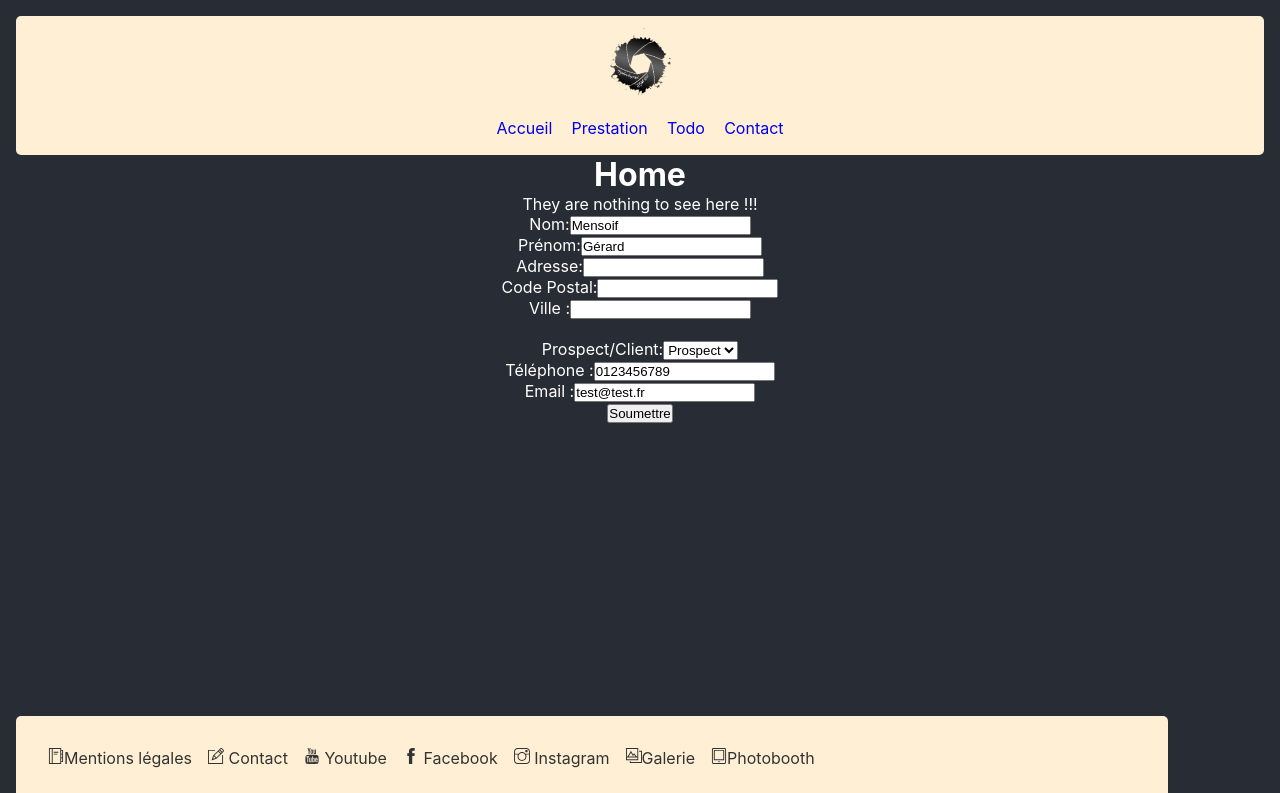
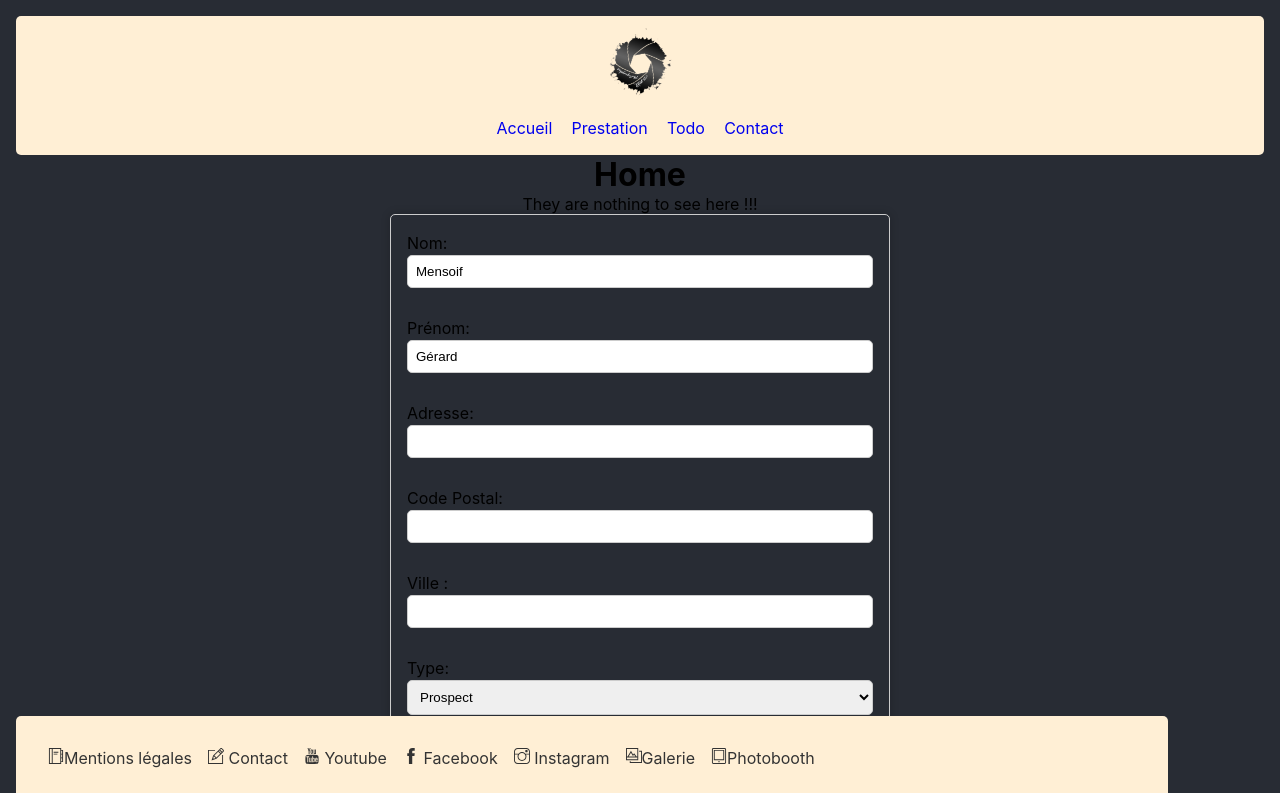
Before and after one commit to Christophe-Desmarres/CRM, a React (Create React App) app in the folder client/: page / in a window 1280 px wide. Shown: the top 793 px of the page. Built offline with nearby package versions, Linux system fonts and the light colour scheme.

Commit message:
remove autosuggestion for city

```diff
--- a/client/src/App.css
+++ b/client/src/App.css
@@ -1,7 +1,11 @@
 .App {
+  display: grid;
+  grid-template-rows: auto 1fr auto;
+
   text-align: center;
   padding: 1rem;
   background-color: #282c34;
+  margin-bottom: 7rem;
   min-height: 100vh;
 }
 
@@ -16,9 +20,9 @@
   }
 }
 
-.App-header {
+.App-body {
+  margin-bottom: 5rem;
   /* font-size: calc(10px + 2vmin); */
-  color: white;
 }
 
 @keyframes App-logo-spin {
--- a/client/src/App.js
+++ b/client/src/App.js
@@ -8,8 +8,8 @@ function App() {
   return (
     <div className="App">
       <header className="App-header">
-      <RouterList />
-      <Footer />
+      <RouterList  className="App-body"/>
+      <Footer  className="App-footer"/>
       </header>
     </div>
   );
--- a/client/src/components/ClientForm.js
+++ b/client/src/components/ClientForm.js
@@ -1,4 +1,36 @@
 import React, { useState } from 'react';
+import styled from 'styled-components';
+
+const Form = styled.form`
+  display: flex;
+  flex-direction: column;
+  width: 100%;
+  max-width: 500px;
+  margin: 0 auto;
+  padding: 1rem;
+  border: 1px solid #ccc;
+  border-radius: 5px;
+  box-shadow: 0 0 10px rgba(0, 0, 0, 0.2);
+
+  label{
+    width:100%;
+    text-align: left;
+    line-height: 1.5rem;
+  }
+
+  input, select {
+    width: 100%;
+    float: right;
+    margin-bottom: 0.5rem;
+    padding: 0.5rem;
+    border: 1px solid #ccc;
+    border-radius: 5px;
+
+    &:focus {
+      color: blue;
+    }
+  }
+`;
 
 function ClientForm() {
   const [formData, setFormData] = useState({
@@ -7,44 +39,49 @@ function ClientForm() {
     address: '',
     zipCode: '',
     city: '',
-    prospectClient: '',
+    Type: '',
     phone: '0123456789',
     email: 'test@test.fr',
     suggestions: []
   });
 
-  const handleChange = (event) => {
-    console.log(event.target.name, event.target.value);
+  const handleChange = async (event) => {
 
     setFormData({
       ...formData,
       [event.target.name]: event.target.value
     });
 
-    if (event.target.name === 'city' && formData.city.length > 2) {
-      cityAutosuggest(event);
+    // if (event.target.name ==='city' && formData.city.length > 2) {
 
-    }
+    //   let suggest = await fetch(`https://api-adresse.data.gouv.fr/search/?q=${formData.city}&limit=4&type=municipality&autocomplete=1`)
+    //   .then(response => response.json())
+    //   .then(data => {
+    //     return data.features;
+    //   })
+    //   // let data = await cityAutosuggest(formData.city);
+    //   console.log(suggest);
+
+    //   setFormData({
+    //     ...formData,
+    //     suggestions: suggest
+    //   });
+    // }
   }
 
-  const cityAutosuggest = (event) => {
-    console.log(formData.city);
+  // return array wiyh 4 cities suggestions
+  const cityAutosuggest = async (city) => {
+    console.log(city);
 
-
-    let suggestCity = fetch(`https://api-adresse.data.gouv.fr/search/?q=${event.target.value}&limit=4&type=municipality&autocomplete=1`)
+    let suggest = await fetch(`https://api-adresse.data.gouv.fr/search/?q=${city}&limit=4&type=municipality&autocomplete=1`)
       .then(response => response.json())
       .then(data => {
+        console.log(data.features);
         return data.features;
-        //setFormData({ ...formData, suggestions: data.features});
       });
+      return suggest;
 
-      console.log(suggestCity.properties);
-
-    setFormData({
-    ...formData,
-    suggestions: suggestCity.properties.city
-  });
-}
+      }
 
 
   const handleSubmit = (event) => {
@@ -92,7 +129,7 @@ function ClientForm() {
   }
 
   return (
-    <form onSubmit={handleSubmit}>
+    <Form onSubmit={handleSubmit}>
       <label>
         Nom:
         <input type="text" name="lastName" onChange={handleChange} value={formData.lastName} />
@@ -129,8 +166,8 @@ function ClientForm() {
       </label>
       <br />
       <label>
-        Prospect/Client:
-        <select name="prospectClient" onChange={handleChange} value={formData.prospectClient}>
+        Type:
+        <select name="prospectClient" onChange={handleChange} value={formData.Type}>
           <option value="prospect">Prospect</option>
           <option value="client">Client</option>
         </select>
@@ -157,7 +194,7 @@ function ClientForm() {
       </label>
       <br />
       <button type="submit">Soumettre</button>
-    </form>
+    </Form>
   );
 }
 
```
